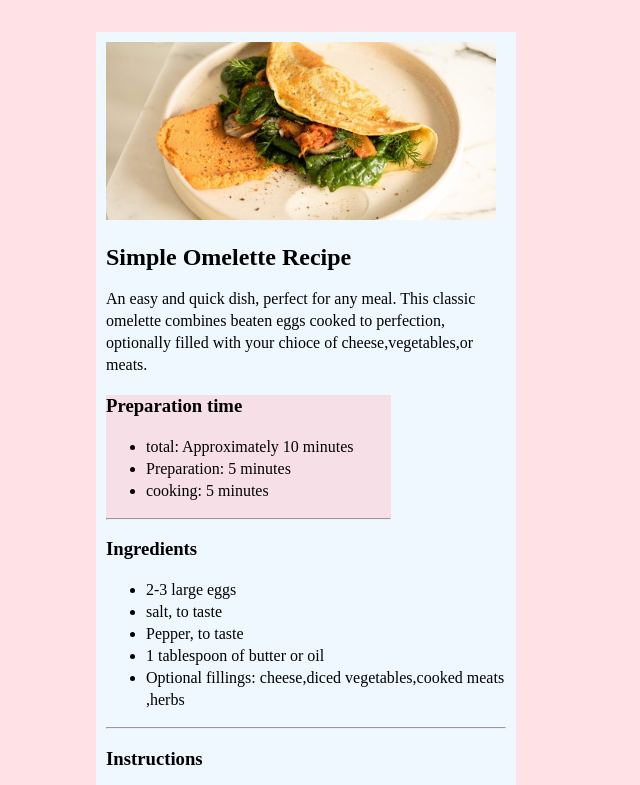
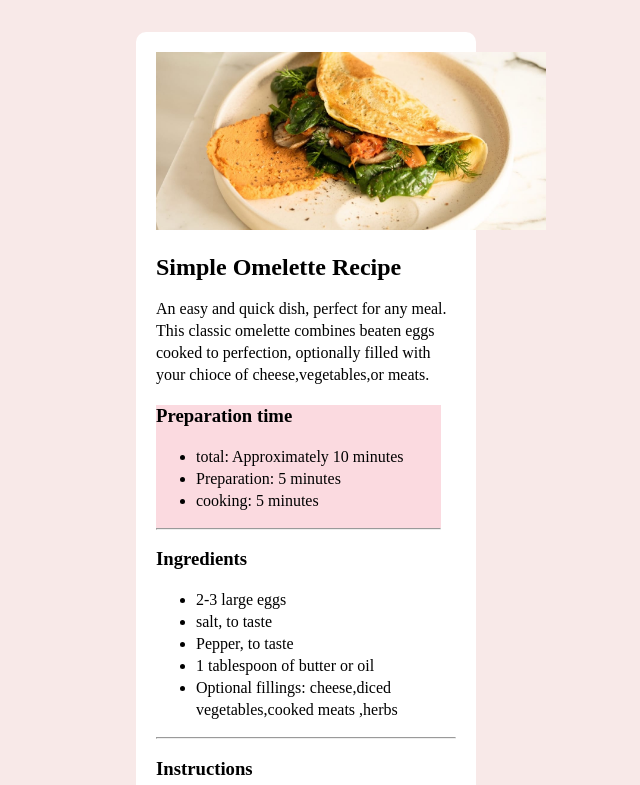
Before and after one commit to patricknoni22/partrick-recipe, a plain HTML site: page index.html in a window 1280 px wide. Shown: the top 785 px of the page, without its empty margins (334-974 px from the left). Drawn offline with Linux system fonts and the light colour scheme.

Commit message:
updated on correction

```diff
--- a/index.html
+++ b/index.html
@@ -7,11 +7,11 @@
     <link rel="stylesheet" href="style.css">
 </head>
 <body>
-    <div>
+    <div class="card">
       <img src="./image-omelette.jpeg" alt="simple omelette pics" width="295px">
         <h2>Simple Omelette Recipe </h2>
        <p>An  easy and quick dish, perfect for any meal. This classic omelette combines beaten eggs cooked to perfection, optionally filled with your chioce of cheese,vegetables,or meats.</p>
-  <section>
+  <section class="time">
     <h3>Preparation time</h3>
     <ul>
       <li>total: Approximately 10 minutes </li>
@@ -36,7 +36,7 @@
   <ol>
     <li><b>beat the eggs:</b> In a bowl,the eggs with a pinchof salt and pepper until they are well mixed. You add a tablespoon of water or milk for a fluffier  texture. </li>
 
-<li><b>Heat the pan: </b>Place a non-stick frying pan over medium heat and butter or oil. </li>
+    <li><b>Heat the pan: </b>Place a non-stick frying pan    over medium heat and butter or oil. </li>
 
     <li><b>cook the omelette:</b>Once the butter is melted and bubbling,pour in the eggs. Tilt the pan to ensure the eggs evenly coat the surface  </li>
 
--- a/style.css
+++ b/style.css
@@ -1,22 +1,23 @@
 
 
 body{
-    background-color:rgba(255, 192, 203, 0.466);
+    background-color:rgba(247, 229, 228, 0.842);
     margin: 2rem auto;
 
 }
 
 
 
-div{
-   width:300px;
+.card{
+    width:300px;
     margin: 0rem auto;
-background-color: aliceblue;
-line-height: 22px;
-padding: 10px;
+    background-color: white;
+    line-height: 22px;
+    padding: 20px;
+    border-radius: 10px;
 }
 section{
-    background-color:rgba(255, 192, 203, 0.466) ;
+    background-color:rgba(250, 210, 217, 0.815);
     width: 285px;
 
 }
@@ -30,9 +31,9 @@ table{
 }
 
 .last{
-font-size: 20px;
+    font-size: 20px;
     padding-left:100px ;
-    color: brown;
+    color:hsl(332, 51%, 32%);
 }
 
 
```
Lines whose indentation alone changed are shown as unchanged.
